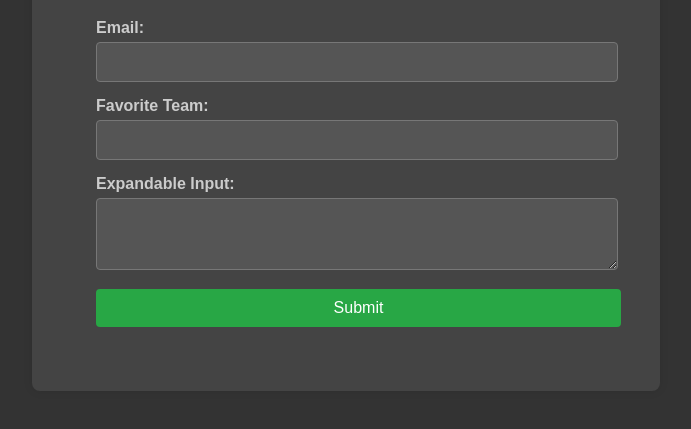
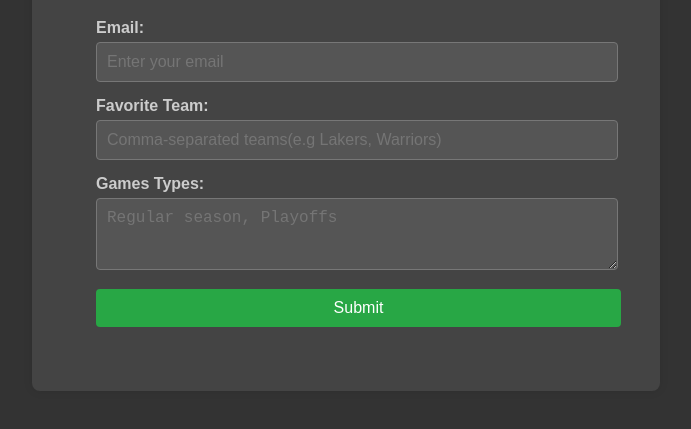
Before and after one commit to Incrediblenoble/Game-Preference-form, a plain HTML site: page index.html in a window 1280 px wide. Shown: the part 261-690 px from the top of the page, without its empty margins (294-985 px from the left). Drawn offline with Linux system fonts and the light colour scheme.

Commit message:
added placeholder to inputs

```diff
--- a/index.html
+++ b/index.html
@@ -70,13 +70,30 @@
       <h2>Game Preference Form</h2>
       <form>
         <label for="email">Email:</label>
-        <input type="email" id="email" name="email" required />
+        <input
+          type="email"
+          id="email"
+          name="email"
+          placeholder="Enter your email"
+          required
+        />
 
         <label for="team">Favorite Team:</label>
-        <input type="text" id="team" name="team" required />
+        <input
+          type="text"
+          id="team"
+          name="team"
+          placeholder="Comma-separated teams(e.g Lakers, Warriors)"
+          required
+        />
 
-        <label for="expandable">Expandable Input:</label>
-        <textarea id="expandable" name="expandable"></textarea>
+        <label for="expandable">Games Types:</label>
+        <textarea
+          id="expandable"
+          name="expandable"
+          placeholder="Regular season, Playoffs"
+          required
+        ></textarea>
 
         <button type="submit">Submit</button>
       </form>
```
